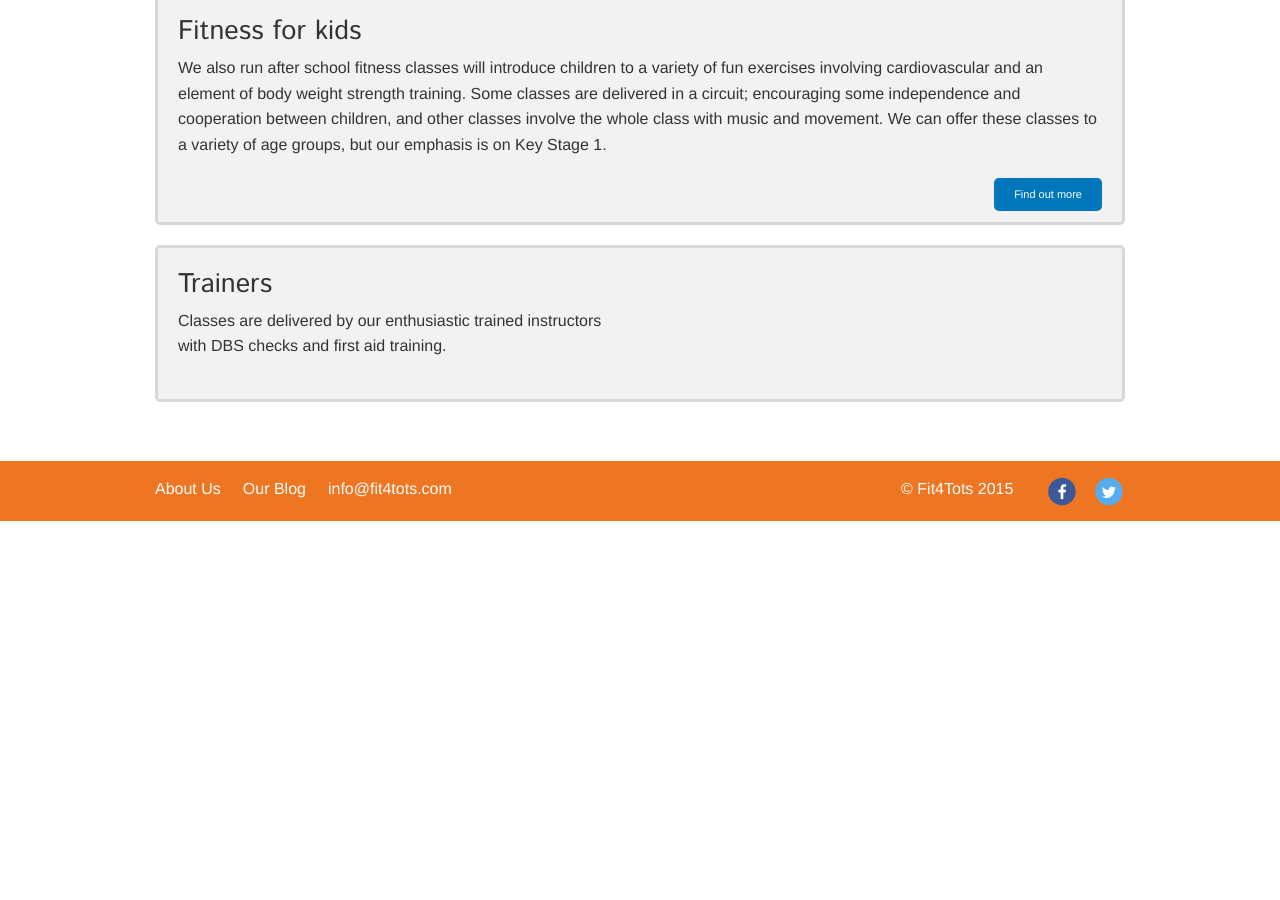
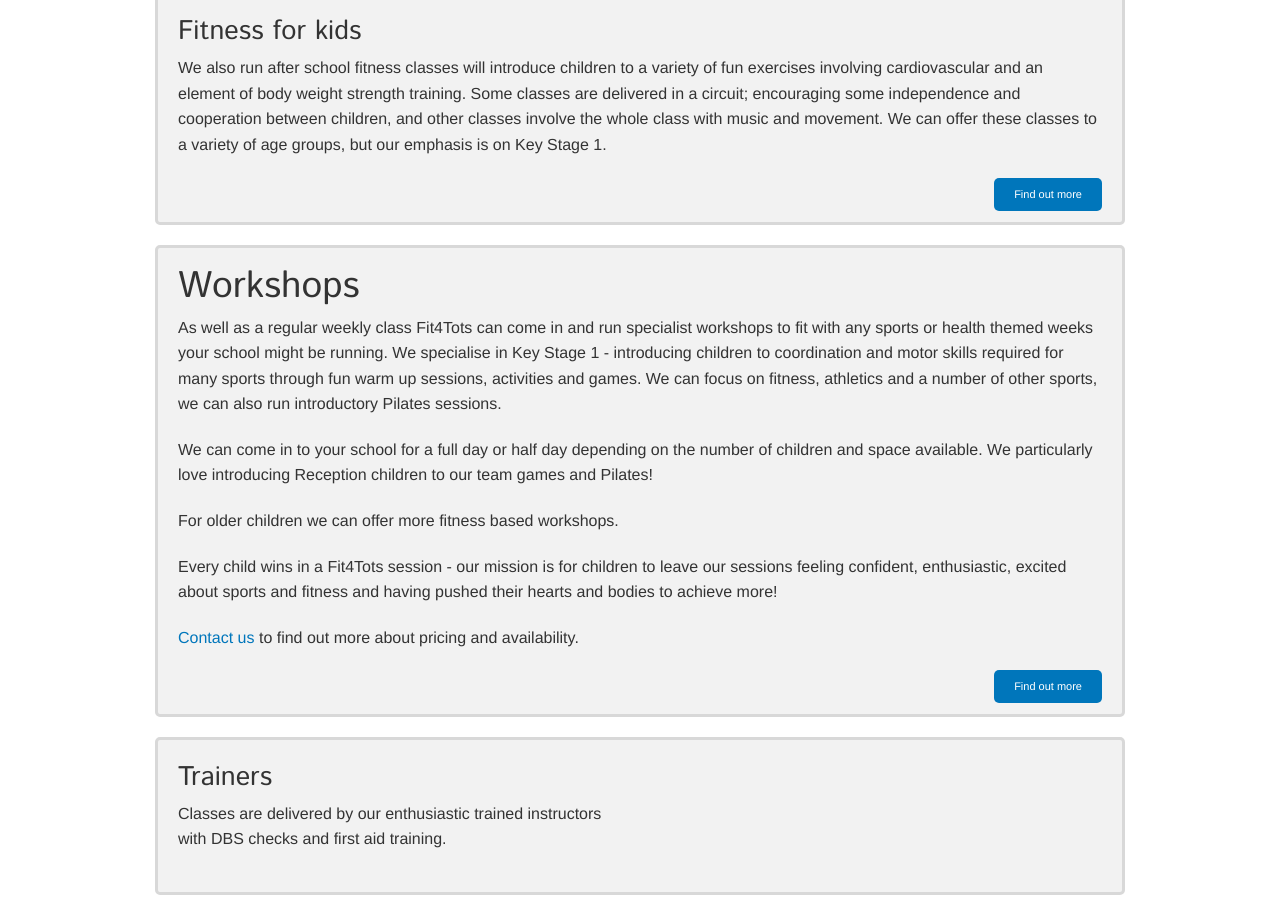
Before and after one commit to fit4tots/fit4tots.github.io, a Jekyll site: the page built from schools/index.html, in a window 1280 px wide and 900 px high, scrolled down 811 px. Built offline with Jekyll 4.4.1, drawn with Linux system fonts in a browser that asks for light colours; nearby versions of some CDN libraries; before the commit the page ends 1332 px from its top, so only the background shows below that.

Commit message:
adding workshops panel in Schools page

```diff
--- /dev/null
+++ b/_includes/schools/workshops.md
@@ -0,0 +1,11 @@
+## Workshops
+
+As well as a regular weekly class Fit4Tots can come in and run specialist workshops to fit with any sports or health themed weeks your school might be running. We specialise in Key Stage 1 - introducing children to coordination and motor skills required for many sports through fun warm up sessions, activities and games. We can focus on fitness, athletics and a number of other sports, we can also run introductory Pilates sessions.
+
+We can come in to your school for a full day or half day depending on the number of children and space available. We particularly love introducing Reception children to our team games and Pilates!
+
+For older children we can offer more fitness based workshops.
+
+Every child wins in a Fit4Tots session - our mission is for children to leave our sessions feeling confident, enthusiastic, excited about sports and fitness and having pushed their hearts and bodies to achieve more!
+
+[Contact us](/contact_us?subject=schools) to find out more about pricing and availability.
--- a/schools/index.html
+++ b/schools/index.html
@@ -29,6 +29,12 @@
   <br class="show-for-medium-up">
 </div>
 <div class="panel">
+  {% capture content %}{% include schools/workshops.md %}{% endcapture %}
+  {{ content | markdownify }}
+  <a class="button tiny medium-right" href="{{contact_us_path}}">Find out more</a>
+  <br class="show-for-medium-up">
+</div>
+<div class="panel">
   <div class="row">
     <div class="medium-6 columns">
       {% capture content %}{% include schools/trainers.md %}{% endcapture %}
```
Also changed, not shown: 1 other file.
